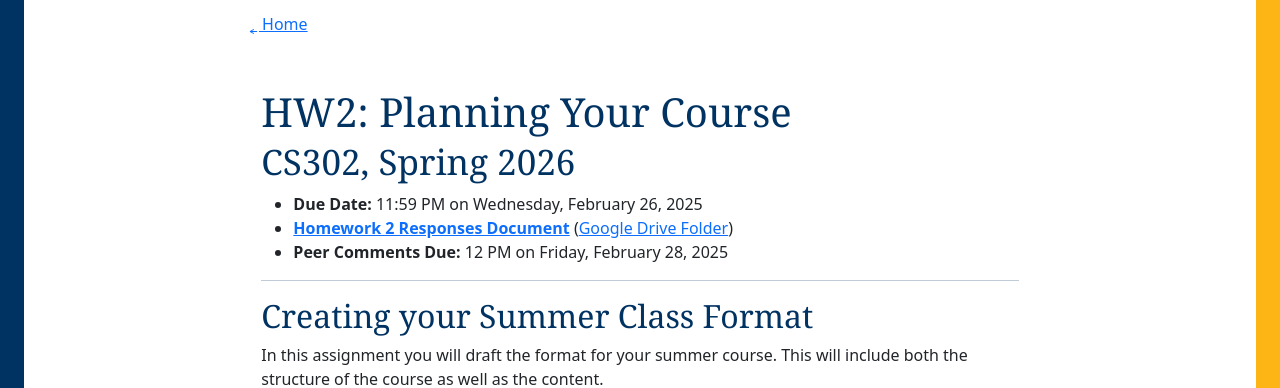
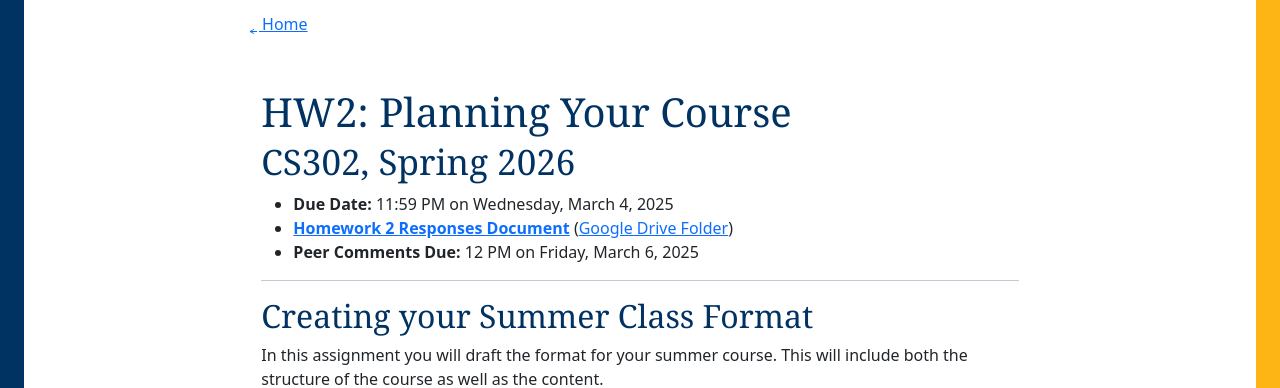
Before and after one commit to berkeley-cs302/sp26, a Jekyll site: the page built from hw/hw2-planning.md, in a window 1280 px wide. Shown: the top 388 px of the page. Built offline with Jekyll 4.4.1, drawn with Linux system fonts in a browser that asks for light colours; some web fonts are replaced.

Commit message:
minor updates

```diff
--- a/hw/hw2-planning.md
+++ b/hw/hw2-planning.md
@@ -4,9 +4,9 @@ title: Planning Your Course
 number: 2
 layout: hw
 permalink: /hw/hw2/
-due_date: Wednesday, February 26, 2025
-peer_review_date: Friday, February 28, 2025
-responses_doc: https://docs.google.com/document/d/1DrUdiuSsLnJbT4gg4jB_yZbPEwMU7oiUmsZewlmZN_w/edit?tab=t.0
+due_date: Wednesday, March 4, 2025
+peer_review_date: Friday, March 6, 2025
+responses_doc:
 ---
 
 <!-- Readings w/ responses -->
```
